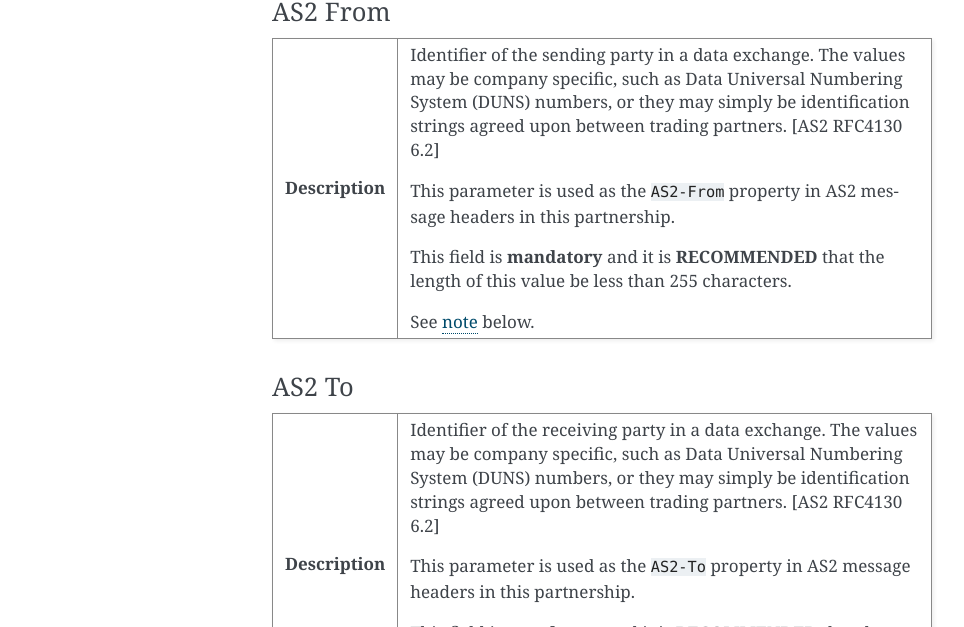
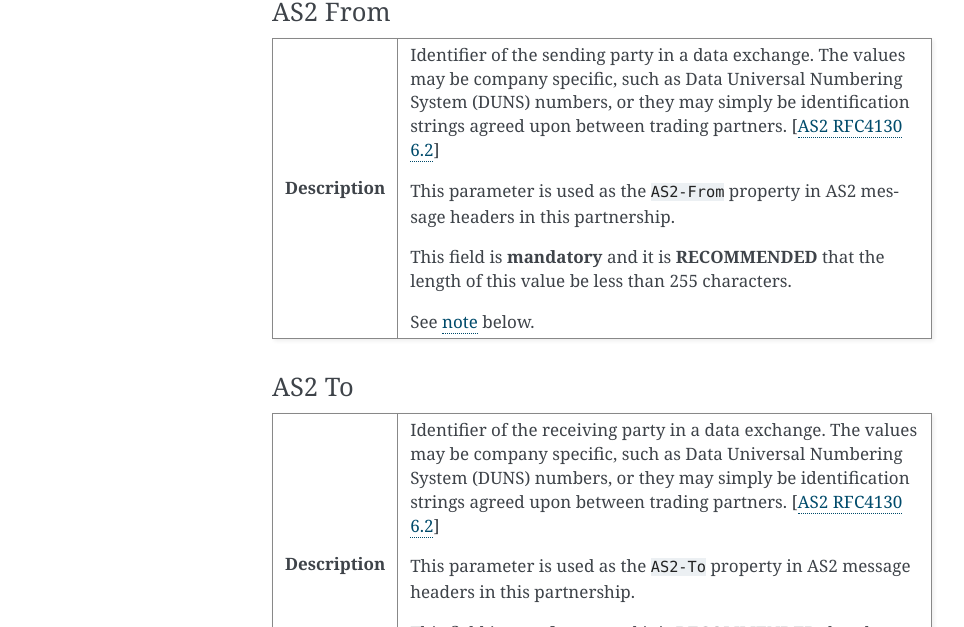
Before and after one commit to cecid/hermes-docs, a Sphinx documentation site: the page built from docs/source/AS2_configuration.rst, in a window 1280 px wide and 900 px high, scrolled down 876 px. Shown: the part 217-844 px from the top of the window, without its empty margins (148-1112 px from the left). Built offline with Sphinx 7.4.7, drawn with Linux system fonts in a browser that asks for light colours; some of the changed lines change nothing that is shown.

Commit message:
Add link to AS2 document

```diff
--- a/docs/source/AS2_configuration.rst
+++ b/docs/source/AS2_configuration.rst
@@ -50,7 +50,7 @@ AS2 From
 +-----------------+------------------------------------------------------------------------------------------------------------------+
 | **Description** | Identifier of the sending party in a data exchange. The values may be company specific, such as Data Universal   |
 |                 | Numbering System (DUNS) numbers, or they may simply be identification strings agreed upon between trading        |
-|                 | partners. [AS2 RFC4130 6.2]                                                                                      |
+|                 | partners. [`AS2 RFC4130 6.2 <https://www.ietf.org/rfc/rfc4130.txt>`_]                                            |
 |                 |                                                                                                                  |
 |                 | This parameter is used as the ``AS2-From`` property in AS2 message headers in this partnership.                  |
 |                 |                                                                                                                  |
@@ -65,7 +65,7 @@ AS2 To
 +-----------------+------------------------------------------------------------------------------------------------------------------+
 | **Description** | Identifier of the receiving party in a data exchange. The values may be company specific, such as Data Universal |
 |                 | Numbering System (DUNS) numbers, or they may simply be identification strings agreed upon between trading        |
-|                 | partners. [AS2 RFC4130 6.2]                                                                                      |
+|                 | partners. [`AS2 RFC4130 6.2 <https://www.ietf.org/rfc/rfc4130.txt>`_]                                            |
 |                 |                                                                                                                  |
 |                 | This parameter is used as the ``AS2-To`` property in AS2 message headers in this partnership.                    |
 |                 |                                                                                                                  |
```
